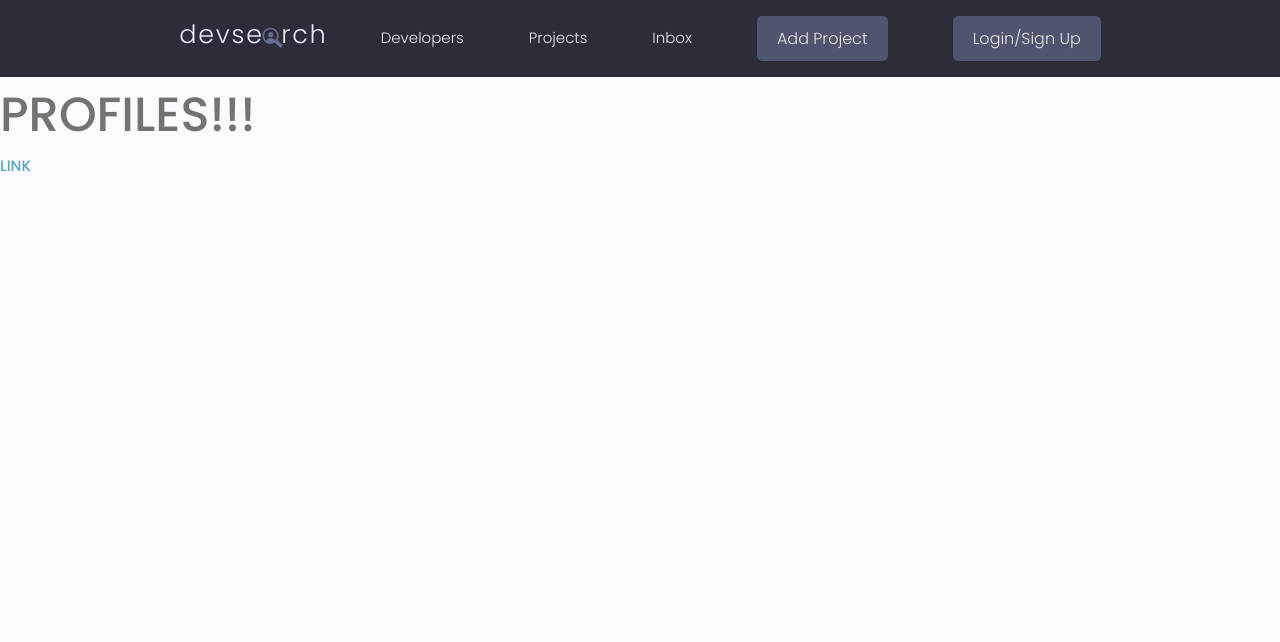
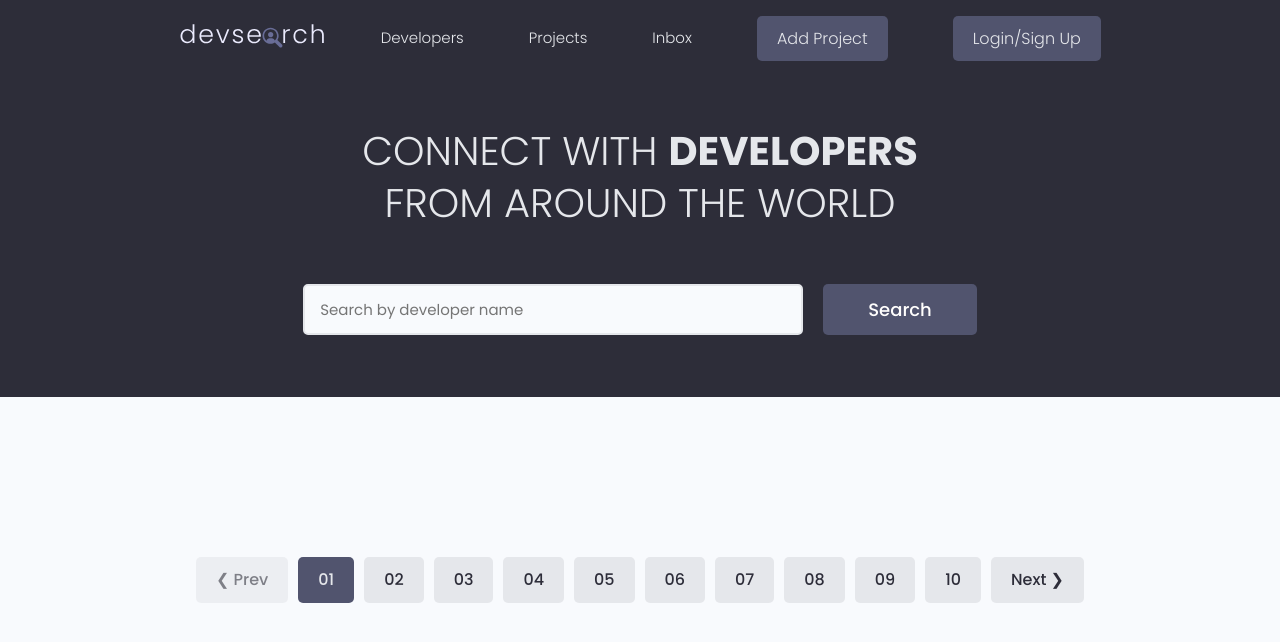
Before and after one commit to avoou/devs, a Django app: page / in a window 1280 px wide. Shown: the top 642 px of the page. Run offline with Django 5.2, Linux system fonts and the light colour scheme; some libraries are stand-ins or nearby versions.

Commit message:
add skills model. update profiles page

```diff
--- a/devsearch/users/admin.py
+++ b/devsearch/users/admin.py
@@ -1,5 +1,6 @@
 from django.contrib import admin
-from .models import Profile
+from .models import Profile, Skills
 
 
 admin.site.register(Profile)
+admin.site.register(Skills)
--- a/devsearch/users/templates/users/profiles.html
+++ b/devsearch/users/templates/users/profiles.html
@@ -2,17 +2,77 @@
 
 {% block content %}
 
-    <h1>
-        PROFILES!!!
-    </h1>
+    <main class="home">
+        <section class="hero-section text-center">
+          <div class="container container--narrow">
+            <div class="hero-section__box">
+              <h2>CONNECT WITH <span>DEVELOPERS</span></h2>
+              <h2>FROM AROUND THE WORLD</h2>
+            </div>
 
-    <a href="{% url 'profiles' %}">LINK</a>
+            <div class="hero-section__search">
+              <form class="form" action="#" method="get">
+                <div class="form__field">
+                  <label for="formInput#search">Search Developers </label>
+                  <input class="input input--text" id="formInput#search" type="text" name="text"
+                    placeholder="Search by developer name" />
+                </div>
 
-    {% for profile in profiles %}
-        <h3>
-            {{profile.user}}
-        </h3>
-        <img height="50px" width="50px" src="{{ profile.profile_image.url }}" alt="">
-    {% endfor %}
+                <input class="btn btn--sub btn--lg" type="submit" value="Search" />
+              </form>
+            </div>
+          </div>
+        </section>
+        <!-- Search Result: DevList -->
+        <section class="devlist">
+          <div class="container">
+            <div class="grid grid--three">
+            {% for profile in profiles %}
+              <div class="column card">
+                <div class="dev">
+                  <a href="/profile.html" class="card__body">
+                    <div class="dev__profile">
+                      <img class="avatar avatar--md" src="{{profile.profile_image.url}}" alt="image" />
+                      <div class="dev__meta">
+                        <h3>{{profile.name}}</h3>
+                        <h5>{{profile.short_intro|slice:"60"}}</h5>
+                      </div>
+                    </div>
+                    <p class="dev__info">
+                      {{profile.bio|slice:"160"}}
+                    </p>
+                    <div class="dev__skills">
+                        {% for skill in profile.skills.all%}
+                      <span class="tag tag--pill tag--main">
+                        <small>{{skill.name}}</small>
+                      </span>
+                      {% endfor %}
+                    </div>
+                  </a>
+                </div>
+              </div>
+              {% endfor %}
+
+            </div>
+          </div>
+        </section>
+
+        <div class="pagination">
+          <ul class="container">
+            <li><a href="#" class="btn btn--disabled">&#10094; Prev</a></li>
+            <li><a href="#" class="btn btn--sub">01</a></li>
+            <li><a href="#" class="btn">02</a></li>
+            <li><a href="#" class="btn">03</a></li>
+            <li><a href="#" class="btn">04</a></li>
+            <li><a href="#" class="btn">05</a></li>
+            <li><a href="#" class="btn">06</a></li>
+            <li><a href="#" class="btn">07</a></li>
+            <li><a href="#" class="btn">08</a></li>
+            <li><a href="#" class="btn">09</a></li>
+            <li><a href="#" class="btn">10</a></li>
+            <li><a href="#" class="btn">Next &#10095;</a></li>
+          </ul>
+        </div>
+      </main>
 
 {% endblock content %}
--- /dev/null
+++ b/devsearch/users/templates/users/user-profile.html
@@ -0,0 +1,5 @@
+{% extends 'main.html' %}
+
+{% block content %}
+
+{% endblock %}
```
Also changed, not shown: devsearch/users/models.py (+16 -0 lines), devsearch/users/migrations/0003_skills_profile_skills.py (added).
